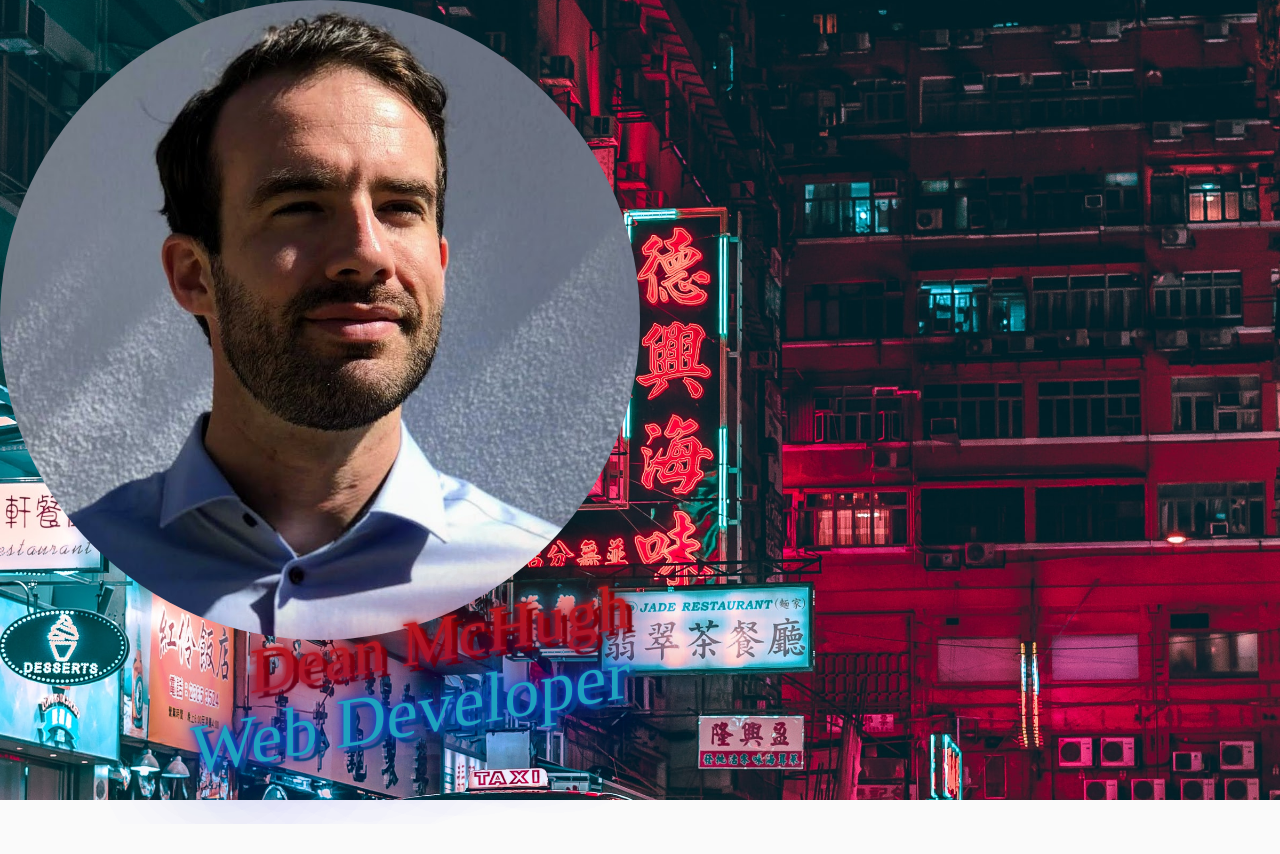
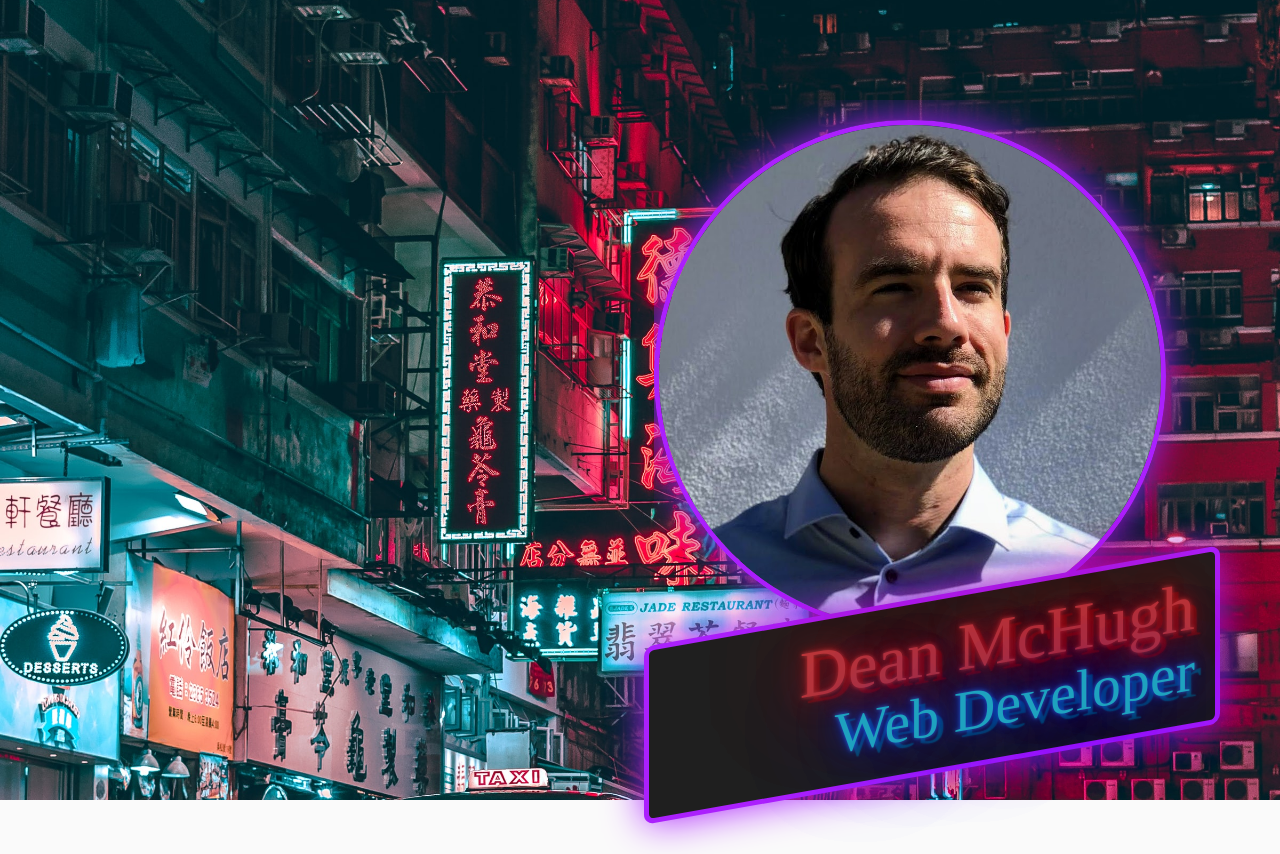
Before and after one commit to deanmchugh/portfolioSite, a Gatsby site: page / in a window 1280 px wide. Before the commit the page ends 824 px from the top, so only its background shows below. Built offline with nearby package versions, Linux system fonts and the light colour scheme; Gatsby itself is replaced by a stand-in of ours; a web font is replaced by a local one.

Commit message:
ADD: neon border and dark background for banner title

```diff
--- a/src/components/headshot.tsx
+++ b/src/components/headshot.tsx
@@ -26,8 +26,11 @@ const HeadShot = (): ReactElement => {
       fluid={data.placeholderImage.childImageSharp.fluid}
       imgStyle={{
         borderRadius: `50%`,
-        width: '50vw',
-        height: '50vw',
+        marginTop: '20px',
+        border: '5px solid rgb(171, 32, 253)',
+        boxShadow: '0 0 3vw rgb(171, 32, 253)',
+        width: '40vw',
+        height: '40vw',
       }}
     />
   )
--- a/src/components/layout.tsx
+++ b/src/components/layout.tsx
@@ -1,6 +1,4 @@
 import React, { ReactElement } from "react"
-import PropTypes from "prop-types"
-import { useStaticQuery, graphql } from "gatsby"
 
 import Header from "./header"
 
@@ -8,17 +6,7 @@ type Props = {
   children: ReactElement
 }
 
-const Layout = ({ children }: Props) => {
-  const data = useStaticQuery(graphql`
-    query SiteTitleQuery {
-      site {
-        siteMetadata {
-          title
-        }
-      }
-    }
-  `)
-
+const Layout = ({ children }: Props): ReactElement => {
   return (
       <div className={`layout`}>
         {/* <Header /> */}
--- a/src/components/styles.css
+++ b/src/components/styles.css
@@ -13,33 +13,36 @@ html, body {
 }
 
 .headshotImage {
-    width: 50vw;
-    justify-content: space-around;
+    width: 45vw;
 }
 
 .headshotTitle {
     text-align: end;
     position: relative;
-    top: -10px;
+    padding: 20px 20px 20px 10px;
+    top: -80px;
     left: -10px;
+    background-color: rgb(31, 31, 31);
+    border: 5px solid rgb(171, 32, 253);
+    box-shadow: 0 0 3vw rgb(171, 32, 253);
+    border-radius: 10px;
+    transform: skewy(-10deg);
 }
 
 .fluxName {
     font-family: neon;
-    color: #ff0000;
-    font-size: 5vw;
+    color: #fa2020;
+    font-size: 5.2vw;
     line-height: 5vw;
-    text-shadow: 0 0 3vw #b20000;
-    transform: skewy(-10deg);
+    text-shadow: 0 0 3vw #b11515;
 }
 
 .fluxTitle {
     font-family: neon;
     color: #426DFB;
-    font-size: 5.5vw;
-    line-height: 5.5vw;
+    font-size: 4.5vw;
+    line-height: 5vw;
     text-shadow: 0 0 3vw #2356FF;
-    transform: skewy(-10deg);
 }
 
 .fluxName {
@@ -71,11 +74,11 @@ html, body {
 @keyframes fluxName {
     0%,
     100% {
-        text-shadow: 0 0 1vw #e50000, 0 0 3vw #e50000, 0 0 10vw #e50000, 0 0 10vw #e50000, 0 0 .4vw #fe8b8b, .5vw .5vw .1vw #801414;
-        color: #fe2828;
+        text-shadow: 0 0 1vw #e01a1a, 0 0 3vw #e41e1e, 0 0 10vw #e21f1f, 0 0 10vw #e02020, 0 0 .4vw #fa9d9d, .5vw .5vw .1vw #7a1d1d;
+        color: #fa4747;
     }
     50% {
-        text-shadow: 0 0 .5vw #800808, 0 0 1.5vw #800808, 0 0 5vw #800808, 0 0 5vw #800808, 0 0 .2vw #800808, .5vw .5vw .1vw #400a0a;
-        color: #801414;
+        text-shadow: 0 0 .5vw #7c1313, 0 0 1.5vw #791616, 0 0 5vw #7e1818, 0 0 5vw #7e1616, 0 0 .2vw #7e1818, .5vw .5vw .1vw #411212;
+        color: #802727;
     }
 }
--- a/src/pages/index.tsx
+++ b/src/pages/index.tsx
@@ -12,7 +12,7 @@ const IndexPage = () => (
       <>
         <SEO title="Home" />
         <div className={'indexPage'}>
-          <div className={'heroImage'} >
+          <div className={'headshot'} >
               <HeadshotHero />
           </div>
         </div>
--- a/src/pages/styles.css
+++ b/src/pages/styles.css
@@ -2,3 +2,9 @@
     height: 100vh;
     width: 100vw;
 }
+
+.headshot {
+    float: right;
+    padding-right: 50px;
+    padding-top: 100px;
+}
```
